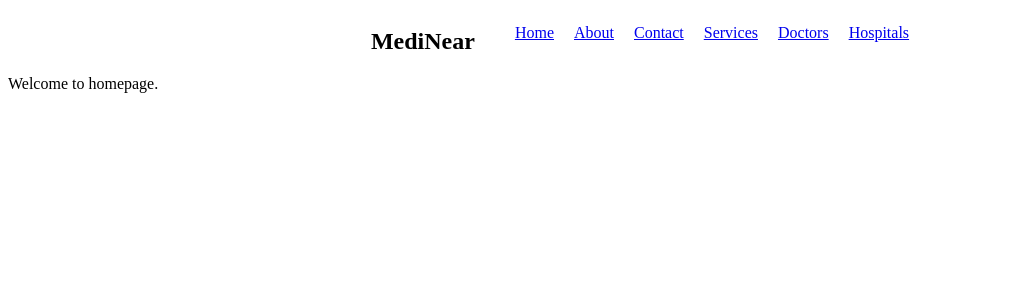
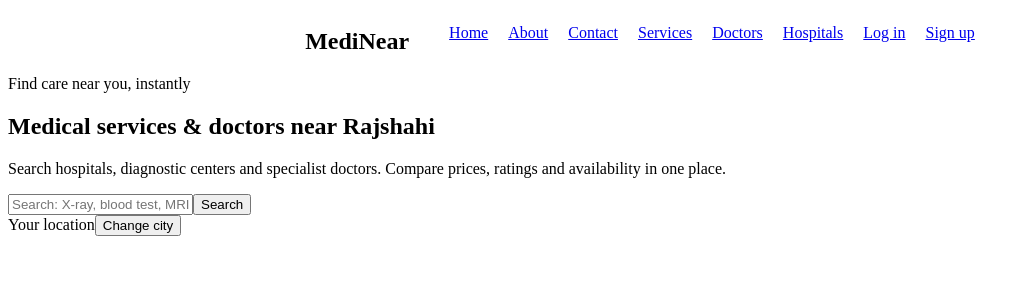
Before and after one commit to bluesand019/MediNear, a React app: page / in a window 1280 px wide. Shown: the top 300 px of the page, without its empty margins (0-1030 px from the left). Built offline with nearby package versions, Linux system fonts and the light colour scheme; the HTML template or start-up script is replaced by a standard one.

Commit message:
Implemented Home/hero section layout skeleton

```diff
--- a/src/pages/Home.jsx
+++ b/src/pages/Home.jsx
@@ -1,11 +1,31 @@
-import React from 'react'
+import React from "react";
 
 const Home = () => {
   return (
-    <div>
-      Welcome to homepage.
-    </div>
-  )
-}
+    <>
+      <div className="hero">
+        <div className="hero-tag">Find care near you, instantly</div>
+        <h2>Medical services & doctors near Rajshahi</h2>
+        <div className="hero-sub">
+          <p>
+            Search hospitals, diagnostic centers and specialist doctors. Compare
+            prices, ratings and availability in one place.
+          </p>
+        </div>
+        <div className="search-box">
+          <input
+            type="text"
+            placeholder="Search: X-ray, blood test, MRI, Cardiologists..."
+          />
+          <button>Search</button>
+        </div>
+        <div className="loc-row">
+            Your location
+            <button>Change city</button>
+        </div>
+      </div>
+    </>
+  );
+};
 
-export default Home
+export default Home;
--- a/src/pages/Navbar.jsx
+++ b/src/pages/Navbar.jsx
@@ -26,6 +26,12 @@ export default function Root() {
             <li>
               <Link to={`/hospital-detail`}>Hospitals</Link>
             </li>
+            <li>
+              <Link to={`/login`}>Log in</Link>
+            </li>
+            <li>
+              <Link to={`/register`}>Sign up</Link>
+            </li>
           </ul>
         </nav>
       </div>
--- a/src/router/router.jsx
+++ b/src/router/router.jsx
@@ -7,6 +7,8 @@ import HospitalDetail from "../pages/HospitalDetail";
 import ServiceSearch from "../pages/ServiceSearch";
 import About from "../pages/About";
 import Contact from "../pages/Contact";
+import Login from "../pages/auth/Login";
+import Register from "../pages/auth/Register";
 import Root from "../pages/Navbar";
 export const router = createBrowserRouter([
     {
@@ -20,6 +22,8 @@ export const router = createBrowserRouter([
             {path: "service-search", element: <ServiceSearch />},
             {path: "about", element: <About />},
             {path: "contact", element: <Contact />},
+            {path: "login", element: <Login />},
+            {path: "register", element: <Register />},
         ]
     }
 ])
```
